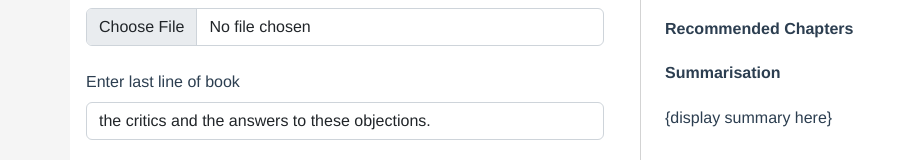
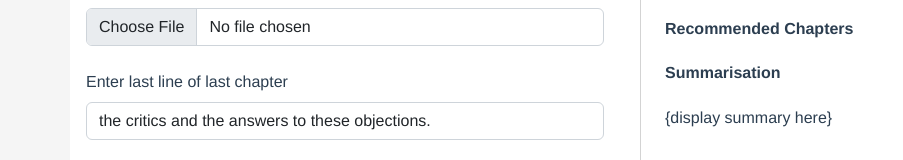
Before and after one commit to wyf114/text-mining-project, a Vue app in the folder web_app/frontend/: page /chapter-recommender in a window 1280 px wide. Shown: the part 168-328 px from the top of the page, without its empty margins (0-903 px from the left). Built offline with nearby package versions, Linux system fonts and the light colour scheme.

Commit message:
minor change to display text

```diff
--- a/web_app/frontend/src/views/ChapterRecommender.vue
+++ b/web_app/frontend/src/views/ChapterRecommender.vue
@@ -16,7 +16,7 @@
                             <input class="form-control" type="file" id="formFile">
                         </div>
                         <div class="mb-4 p-0">
-                            <label for="lastline" class="form-label">Enter last line of book</label>
+                            <label for="lastline" class="form-label">Enter last line of last chapter</label>
                             <input v-model="lastline" type="" class="form-control" id="lastline" aria-describedby="lastline">
                         </div>
 
```
